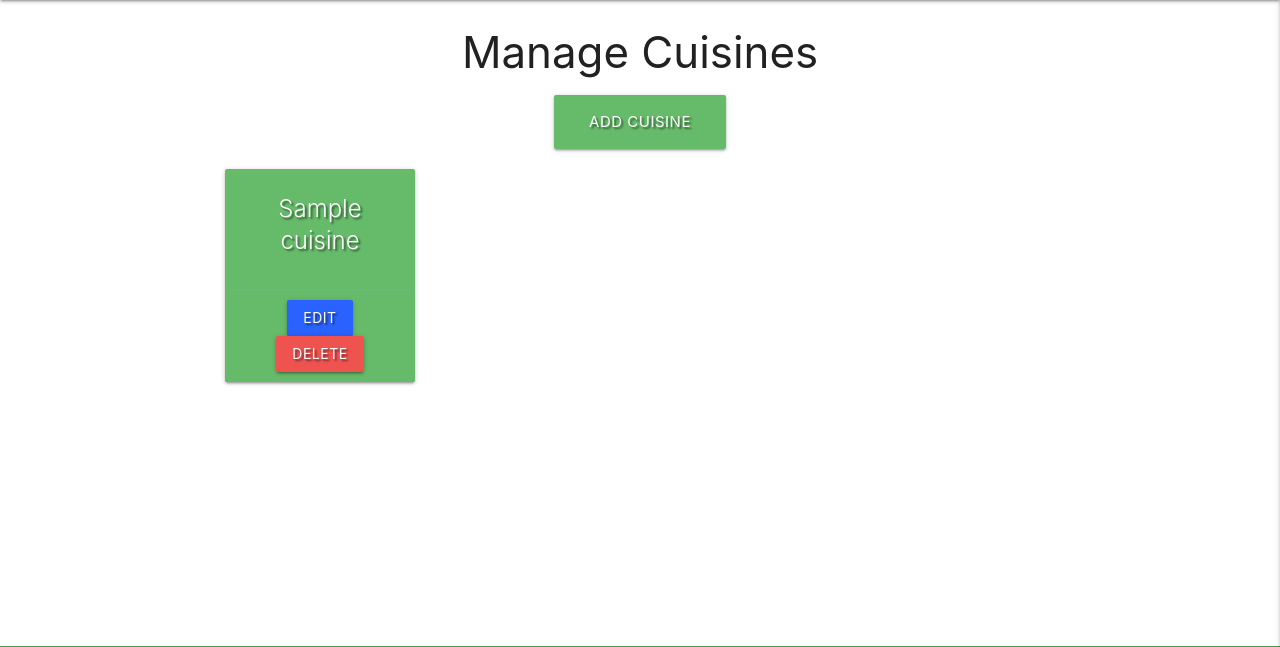
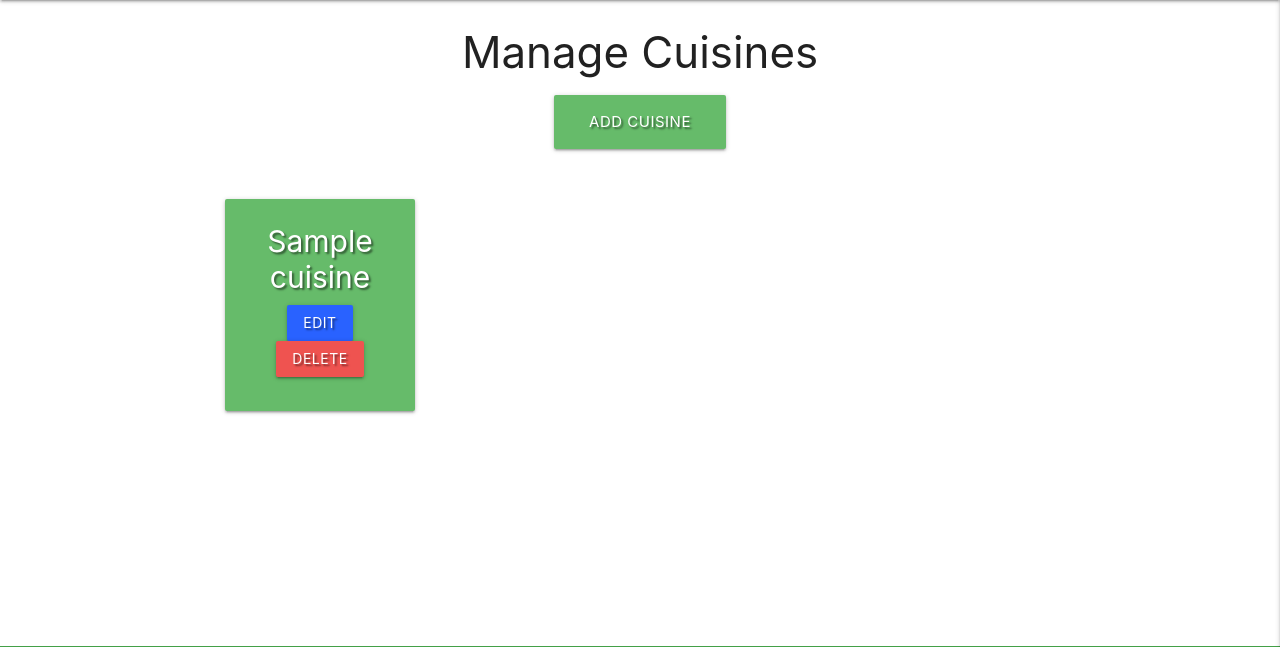
Before and after one commit to stevecook23/angel-food, a Flask app: page /get_cuisines in a window 1280 px wide. Shown: the part 64-711 px from the top of the page. Run offline with Flask 3, Linux system fonts and the light colour scheme; the visitor is signed in with stand-in values (Sample User, id 1); a database or web service that is not in the repository returns one stand-in record (values such as "Sample title"); some libraries are stand-ins or nearby versions.

Commit message:
Multiple small CSS edits to cards, and a fix for the 'no image uploaded' image not appearing.

```diff
--- a/app.py
+++ b/app.py
@@ -210,15 +210,16 @@ def add_place():
             "price_per": request.form.get("price_per")
         }
 
-        if 'place_image' in request.files:
+        if 'place_image' in request.files and request.files['place_image'].filename != '':
             file = request.files['place_image']
-            if file:
-                upload_result = cloudinary.uploader.upload(
-                    file,
-                    transformation=[
-                        {'width': 500, 'height': 500, 'crop': 'fill'}
-                    ])
-                place["image_url"] = upload_result['secure_url']
+            upload_result = cloudinary.uploader.upload(
+                file,
+                transformation=[
+                    {'width': 500, 'height': 500, 'crop': 'fill'}
+                ])
+            place["image_url"] = upload_result['secure_url']
+        else:
+            place["image_url"] = 'assets/images/no_image.png'
 
         mongo.db.places.insert_one(place)
         return redirect(url_for("show_places"))
--- a/static/css/style.css
+++ b/static/css/style.css
@@ -49,32 +49,6 @@ main {
 }
 
 /* Card Styles */
-.card-container {
-  display: flex;
-  flex-wrap: wrap;
-  margin-bottom: 20px;
-}
-
-.card {
-  display: flex;
-  flex-direction: column;
-  height: auto;
-  margin-top: 30px;
-}
-
-.card-no-margin {
-  margin-top: 0 !important;
-}
-
-.card-image {
-  flex: 0 0 auto;
-}
-
-.card-content {
-  flex: 1 0 auto;
-  display: flex;
-  flex-direction: column;
-}
 
 .card-title {
   display: flex !important;
@@ -104,6 +78,18 @@ main {
 .card-action {
   flex: 0 0 auto;
   padding: 10px 20px !important;
+}
+
+.cuisine-card-title {
+  display: block !important;
+  text-align: center;
+  font-size: 30px;
+  line-height: 1.2;
+  width: 100%;
+}
+
+.cuisine-card {
+  margin-top: 30px;
 }
 
 /* Button Styles */
--- a/templates/cuisines.html
+++ b/templates/cuisines.html
@@ -16,9 +16,9 @@
         <div class="row card-row">
             {% for cuisine in cuisines %}
                 <div class="col s12 m3">
-                    <div class="card green lighten-1 text-shadow center-align card-no-margin">
-                        <div class="card-content white-text">
-                            <span class="card-title">{{ cuisine.cuisine_name }}</span>
+                    <div class="card-panel cuisine-card green lighten-1 text-shadow center-align card-no-margin">
+                        <div class="cuisine-card-content white-text">
+                            <span class="cuisine-card-title">{{ cuisine.cuisine_name }}</span>
                         </div>
                         <div class="card-action">
                             <a href="{{ url_for('edit_cuisine', cuisine_id=cuisine._id) }}" class="btn blue accent-4">Edit</a>
```
Also changed, not shown: templates/edit_place.html (+7 -6 lines), templates/places.html (+5 -3 lines), templates/profile.html (+5 -3 lines), README.md, readme_docs/testcases/entity_relationship_document.png (added).
